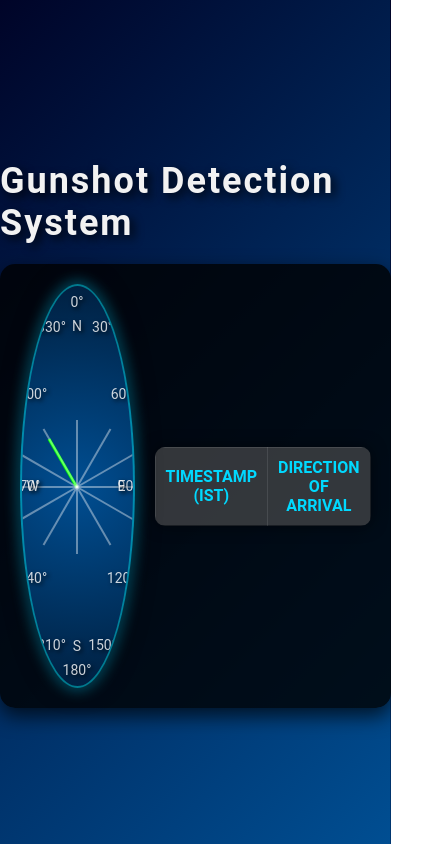
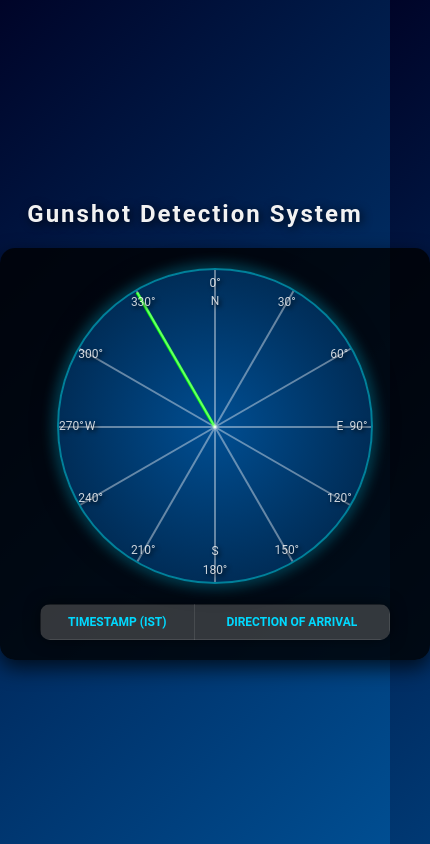
Before and after one commit to Hitarth2510/SIH-3.0, a plain HTML site: page index.html in a window 390 px wide. Shown: the whole page, 430 px wide, since content can reach past the window. Drawn offline with Linux system fonts and the light colour scheme.

Commit message:
responsive

```diff
--- a/index.html
+++ b/index.html
@@ -18,35 +18,39 @@
         }
 
         h1 {
-            font-size: 36px; /* Increased font size */
+            font-size: 32px;
             color: #f2f2f2;
             margin-bottom: 20px;
-            text-shadow: 4px 4px 10px rgba(0, 0, 0, 0.8);
+            text-shadow: 2px 2px 10px rgba(0, 0, 0, 0.8);
             letter-spacing: 2px;
+            text-align: center;
         }
 
         .container {
             display: flex;
-            justify-content: space-between;
+            flex-direction: column;
             align-items: center;
             background: rgba(0, 0, 0, 0.8);
             border-radius: 15px;
             box-shadow: 0 8px 20px rgba(0, 0, 0, 0.7);
-            padding: 20px; /* Reduced padding */
-            width: 1000px; /* Adjusted width */
-            max-width: 90%;
+            padding: 20px;
+            width: 90%;
+            max-width: 1200px;
+            margin: 0 auto;
         }
 
         #radar-box {
-            width: 400px; /* Adjusted size */
-            height: 400px; /* Adjusted size */
+            width: 80vw;
+            height: 80vw;
+            max-width: 400px;
+            max-height: 400px;
             border-radius: 50%;
             background: radial-gradient(circle at center, #004e92, #001f3f);
             position: relative;
             overflow: hidden;
             box-shadow: 0 0 25px rgba(0, 0, 0, 0.9), 0 0 15px rgba(0, 200, 255, 0.8);
             border: 2px solid rgba(0, 255, 255, 0.4);
-            margin-right: 20px; /* Reduced margin */
+            margin-bottom: 20px;
         }
 
         .radar-line {
@@ -68,7 +72,7 @@
         .degree-label {
             position: absolute;
             color: rgba(255, 255, 255, 0.8);
-            font-size: 14px; /* Reduced font size */
+            font-size: 12px;
             transform: translate(-50%, -50%);
             text-shadow: 2px 2px 4px rgba(0, 0, 0, 0.8);
         }
@@ -84,7 +88,8 @@
         }
 
         table {
-            width: 350px; /* Reduced width */
+            width: 100%;
+            max-width: 350px;
             border-collapse: collapse;
             background-color: rgba(0, 0, 0, 0.5);
             text-align: center;
@@ -94,7 +99,7 @@
         }
 
         th, td {
-            padding: 10px; /* Reduced padding */
+            padding: 10px;
             border: 1px solid rgba(255, 255, 255, 0.1);
         }
 
@@ -108,11 +113,26 @@
         td {
             background-color: rgba(255, 255, 255, 0.1);
             color: #ffffff;
-            font-size: 14px; /* Reduced font size */
+            font-size: 14px;
         }
 
         tbody tr:nth-child(even) {
             background-color: rgba(255, 255, 255, 0.05);
+        }
+
+        /* Responsive Design */
+        @media (max-width: 768px) {
+            h1 {
+                font-size: 24px;
+            }
+
+            table th, table td {
+                font-size: 12px;
+            }
+
+            .container {
+                width: 100%;
+            }
         }
     </style>
 </head>
@@ -142,7 +162,7 @@
     <script>
         function addDegreeMarks() {
             const radar = document.getElementById('radar-box');
-            const radius = 46; // Increased radius for degrees
+            const radius = 46;
 
             for (let i = 0; i < 360; i += 30) {
                 const mark = document.createElement('div');
@@ -154,8 +174,8 @@
                 label.className = 'degree-label';
                 label.textContent = i + '°';
                 const labelAngle = i * Math.PI / 180;
-                label.style.left = `${50 + radius * Math.sin(labelAngle)}%`; // Moved outward
-                label.style.top = `${50 - radius * Math.cos(labelAngle)}%`; // Moved outward
+                label.style.left = `${50 + radius * Math.sin(labelAngle)}%`;
+                label.style.top = `${50 - radius * Math.cos(labelAngle)}%`;
                 radar.appendChild(label);
             }
         }
@@ -163,15 +183,15 @@
         function addDirectionLabels() {
             const radar = document.getElementById('radar-box');
             const directions = {0: 'N', 90: 'E', 180: 'S', 270: 'W'};
-            const radius = 40; // Decreased radius for directions
+            const radius = 40;
 
             Object.keys(directions).forEach(degree => {
                 const label = document.createElement('div');
                 label.className = 'degree-label';
                 label.textContent = directions[degree];
                 const angle = degree * Math.PI / 180;
-                label.style.left = `${50 + radius * Math.sin(angle)}%`; // Moved inward
-                label.style.top = `${50 - radius * Math.cos(angle)}%`; // Moved inward
+                label.style.left = `${50 + radius * Math.sin(angle)}%`;
+                label.style.top = `${50 - radius * Math.cos(angle)}%`;
                 radar.appendChild(label);
             });
         }
@@ -179,6 +199,15 @@
         window.onload = function() {
             addDegreeMarks();
             addDirectionLabels();
+        };
+
+        // Example: Receiving real-time data from the backend using WebSockets
+        var socket = new WebSocket("ws://localhost:3000");
+
+        socket.onmessage = function(event) {
+            const data = JSON.parse(event.data);
+            appendToTable(data.timestamp, data.direction);
+            updateRadar(data.direction);
         };
 
         function updateRadar(degree) {
```
